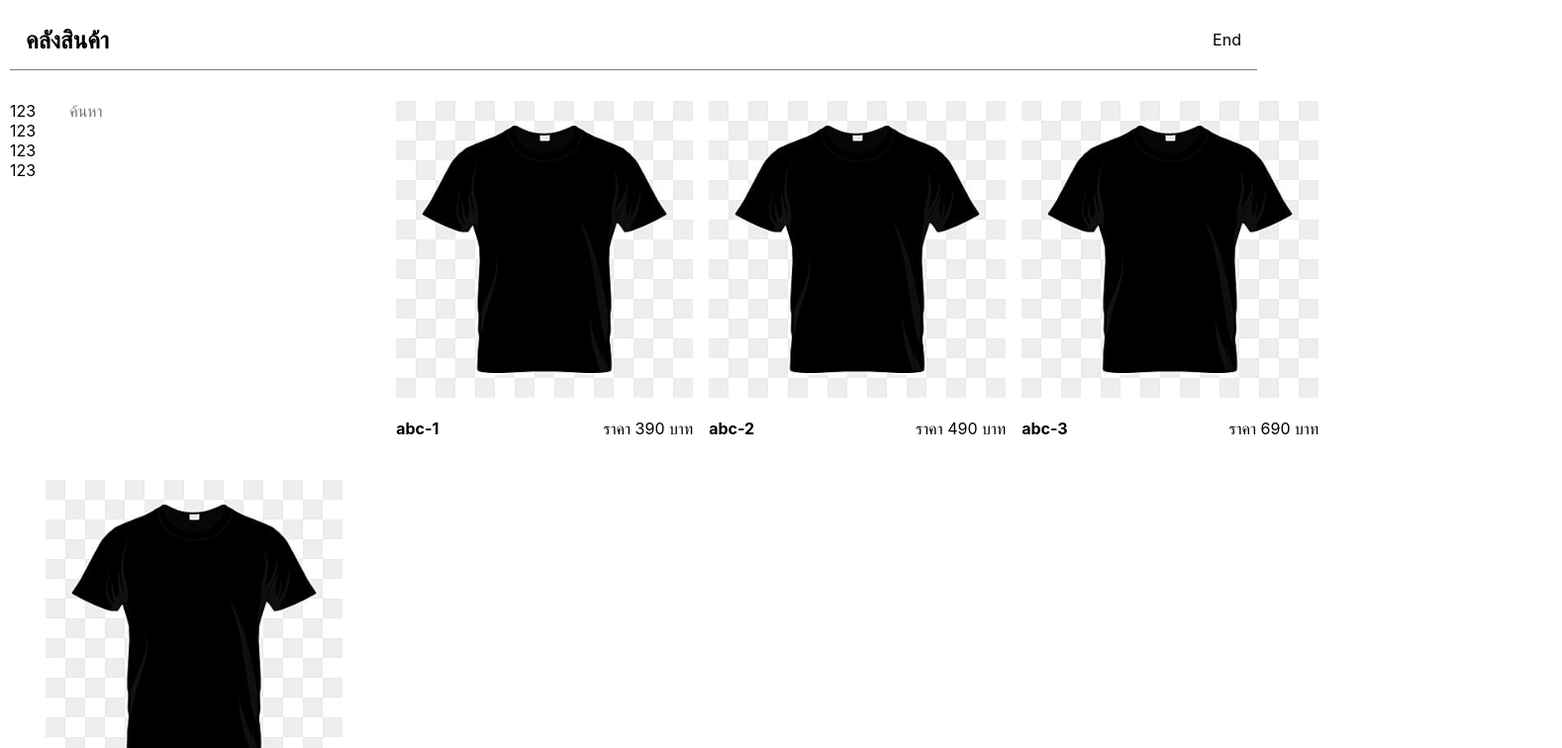
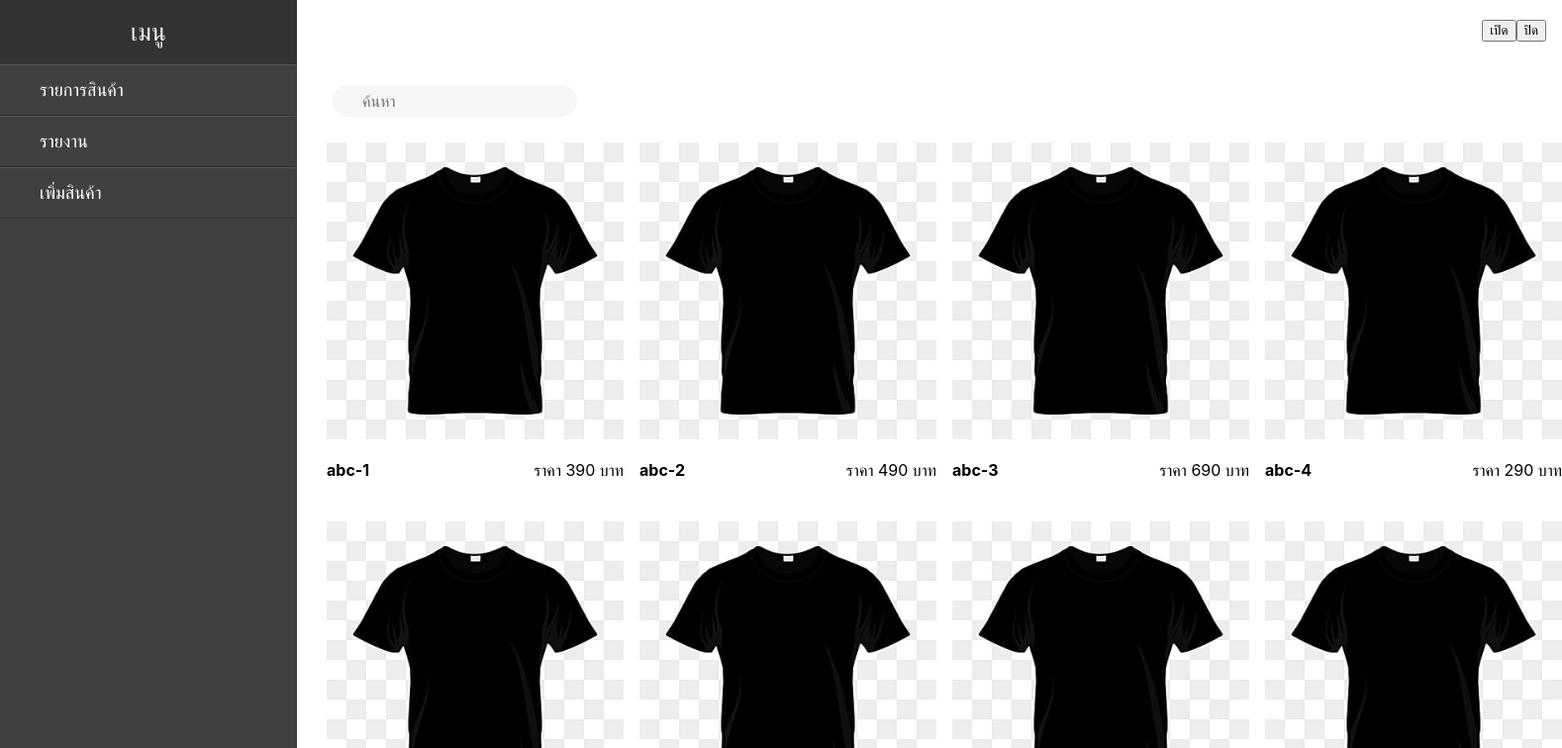
Before and after one commit to pichetphong/web-inventory, a React (Create React App) app: page / in a window 1280 px wide. Shown: the top 756 px of the page at 99% size, 1578 px wide, since content can reach past the window. Built offline with nearby package versions, Linux system fonts and the light colour scheme.

Commit message:
Sidebar v0.01

```diff
--- a/src/App.css
+++ b/src/App.css
@@ -2,8 +2,11 @@
     display: grid;
     grid-template-columns:1fr 5fr;
     grid-template-rows:auto;
-    column-gap: 10px;
     row-gap: 20px;
+}
+
+.header-grid-col{
+    grid-column: 1/ span 4;
 }
 
 .grid-main{
--- a/src/App.js
+++ b/src/App.js
@@ -8,14 +8,14 @@ function App() {
 
     return (
         <>
-            <header>
-                <WebHeader/>
-            </header>
-            <section id="section" className="grid-container">
-                <aside id="aside" className="">
+            <section className="grid-container">
+                <aside>
                     <SideContent/>
                 </aside>
-                <main id="main" className="grid-main">
+                <main className="grid-main">
+                    <header className="header-grid-col">
+                        <WebHeader/>
+                    </header>
                     <MainContent />
                 </main>
             </section>
--- a/src/components/AppSearch.css
+++ b/src/components/AppSearch.css
@@ -1,5 +1,5 @@
 .app-search-input{
-    width: 310px;
+    width: max-content;
     font-size: 16px;
     color: #333333;
     outline: none;
--- a/src/components/Items.css
+++ b/src/components/Items.css
@@ -1,9 +1,11 @@
 .product-item{
     width: 300px;
+}
+.product-item img{
     cursor: pointer;
     transition: 0.5s;
 }
-.product-item:hover{
+.product-item img:hover{
     transform: scale(1.025);
 }
 
--- a/src/components/MainContent.css
+++ b/src/components/MainContent.css
@@ -0,0 +1,12 @@
+.AppSearch-bg{
+    width: max-content;
+    align-items: center;
+    padding: 6px;
+    margin: 6px;
+    border-radius: 28px;
+    background: #f6f6f6;
+}
+
+.AppSearch-grid-col{
+    grid-column: 1/ span 4;
+}
--- a/src/components/MainContent.js
+++ b/src/components/MainContent.js
@@ -30,7 +30,11 @@ const MainContent=()=>{
 
     return (
         <>
-            <AppSearch value={searchText} onValueChang={setSearchText}/>
+            <div className="AppSearch-grid-col">
+                <div className="AppSearch-bg">
+                    <AppSearch value={searchText} onValueChang={setSearchText}/>
+                </div>
+            </div>
             {productElement}
             {productModal}
         </>
--- /dev/null
+++ b/src/components/SideContent.css
@@ -0,0 +1,55 @@
+.wrapper{
+    height: 100%;
+    width: 330px;
+    position: relative;
+}
+
+.wrapper #sidebar {
+    position: fixed;
+    height: 100%;
+    width: 300px;
+    background-color: #404040;
+    overflow: hidden;
+}
+#sidebar .title{
+    color: #f2f2f2;
+    font-size: 25px;
+    font-weight: 600px;
+    line-height: 65px;
+    background: #333;
+    text-align: center;
+}
+#sidebar .list-items{
+    position: relative;
+    height: 100%;
+    width: 100%;
+    list-style: none;
+}
+#sidebar .list-items .li{
+     padding-left: 40px;
+    line-height: 50px;
+    cursor: pointer;
+    border-top: 1px solid rgba(255, 255, 255, 0.1);
+    border-bottom: 1px solid #333;
+    transition: all 0.3s ease;
+}
+#sidebar .list-items .li:hover{
+    border-top: 1px solid transparent;
+    border-bottom: 1px solid transparent;
+    box-shadow: 0 0 10px 3px #222;
+}
+#sidebar .list-items .li a{
+    color: #fff;
+    text-decoration: none;
+    font-size: 18px;
+    font-weight: 500;
+    height: 100%;
+    width: 100%;
+    display: block;
+}
+
+.outline-btnAdd-product{
+    display: none;
+    justify-content: end;
+    margin: 30px;
+}
--- a/src/components/SideContent.js
+++ b/src/components/SideContent.js
@@ -1,12 +1,21 @@
-
+import "./SideContent.css"
 
 const SideContent=()=>{
     return (
         <>
-            <div>123</div>
-            <div>123</div>
-            <div>123</div>
-            <div>123</div>
+            <div className="wrapper">
+                <nav id="sidebar">
+                    <div className="title">เมนู</div>
+                    <div className="list-items">
+                        <div className="li"><a>รายการสินค้า</a></div>
+                        <div className="li"><a>รายงาน</a></div>
+                        <div className="li"><a>เพิ่มสินค้า</a></div>
+                        <div className="outline-btnAdd-product">
+                            <button className="btnAdd-product">เพิ่มสินค้า</button>
+                        </div>
+                    </div>
+                </nav>
+            </div>
         </>
     )
 }
--- a/src/components/WebHeader.css
+++ b/src/components/WebHeader.css
@@ -5,9 +5,8 @@
     /* flex-flow: wrap; */
     flex-direction: row;
     align-items: center;
-    justify-content: space-between;
-    margin-bottom: 31px;
-    border-bottom: 1px solid gray;
+    justify-content: end;
+    /* border-bottom: 1px solid gray; */
     /* background-color: yellow; */
 }
 
--- a/src/components/WebHeader.js
+++ b/src/components/WebHeader.js
@@ -1,20 +1,15 @@
 import "./WebHeader.css"
 import "./MainContent.js"
-import AppSearch from "./AppSearch"
+// import AppSearch from "./AppSearch"
 
 const WebHeader = ()=>{
 
     return (
         <>
             <div id="container" className="header">
-                <div id="start" className="header">
-                    <h2>คลังสินค้า</h2>
-                </div>
-                <div id="center" className="header">
-                    {/* <AppSearch value={value} onValueChang={onValueChang}/> */}
-                </div>
                 <div id="end" className="header">
-                    End
+                    <button>เปิด</button>
+                    <button>ปิด</button>
                 </div>
             </div>
         </>
--- a/src/data/product.js
+++ b/src/data/product.js
@@ -1,4 +1,12 @@
 const product = [
+    {title:"abc-1",imgUrl:"/images/demo.jpg",amount:"390",desc:"and if even people be course day head people who hand in number"},
+    {title:"abc-2",imgUrl:"/images/demo.jpg",amount:"490",desc:"chang own as look own such public nation into against"},
+    {title:"abc-3",imgUrl:"/images/demo.jpg",amount:"690",desc:"last present without since become follow early off order general"},
+    {title:"abc-4",imgUrl:"/images/demo.jpg",amount:"290",desc:"hand child so be any leave home school give you way play "},
+    {title:"abc-1",imgUrl:"/images/demo.jpg",amount:"390",desc:"and if even people be course day head people who hand in number"},
+    {title:"abc-2",imgUrl:"/images/demo.jpg",amount:"490",desc:"chang own as look own such public nation into against"},
+    {title:"abc-3",imgUrl:"/images/demo.jpg",amount:"690",desc:"last present without since become follow early off order general"},
+    {title:"abc-4",imgUrl:"/images/demo.jpg",amount:"290",desc:"hand child so be any leave home school give you way play "},
     {title:"abc-1",imgUrl:"/images/demo.jpg",amount:"390",desc:"and if even people be course day head people who hand in number"},
     {title:"abc-2",imgUrl:"/images/demo.jpg",amount:"490",desc:"chang own as look own such public nation into against"},
     {title:"abc-3",imgUrl:"/images/demo.jpg",amount:"690",desc:"last present without since become follow early off order general"},
--- a/src/index.css
+++ b/src/index.css
@@ -1,5 +1,4 @@
 body {
-  padding: 10px;
   margin: 0;
   font-family: -apple-system, BlinkMacSystemFont, 'Segoe UI', 'Roboto', 'Oxygen',
     'Ubuntu', 'Cantarell', 'Fira Sans', 'Droid Sans', 'Helvetica Neue',
```
